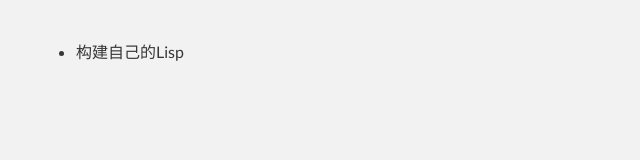
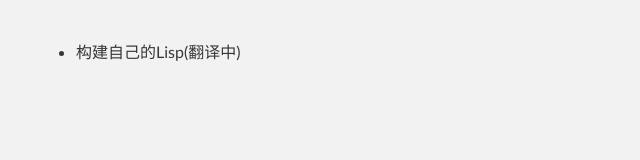
Before and after one commit to visualkernel/visualkernel.github.io, a plain HTML site: page index.html in a window 1280 px wide. Shown: the full height of the page, 264-904 px from the left. Drawn offline with Linux system fonts and the light colour scheme.

Commit message:
add article

```diff
--- a/index.html
+++ b/index.html
@@ -29,7 +29,7 @@
       <a id="forkme_banner" href="https://github.com/visualkernel">View on GitHub</a>
       <section id="main_content" class="inner">
     <ul>
-        <li ><a href="BuildYourOwnLisp.html">构建自己的Lisp</a></li>
+        <li ><a href="BuildYourOwnLisp.html">构建自己的Lisp(翻译中)</a></li>
     </ul>
       </section>
     </div>
```
